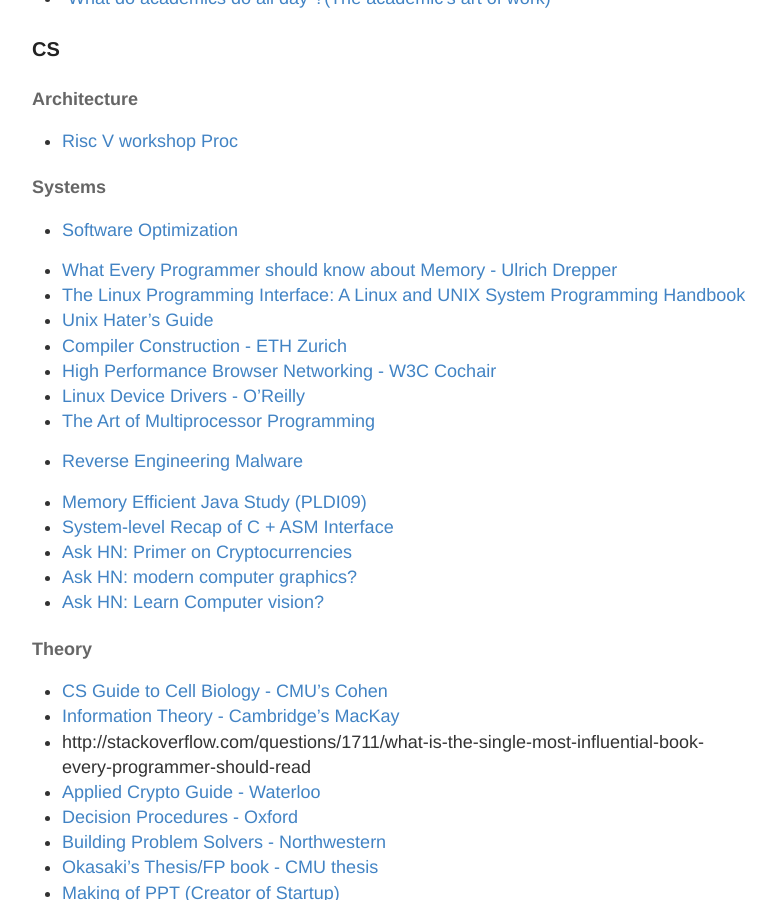
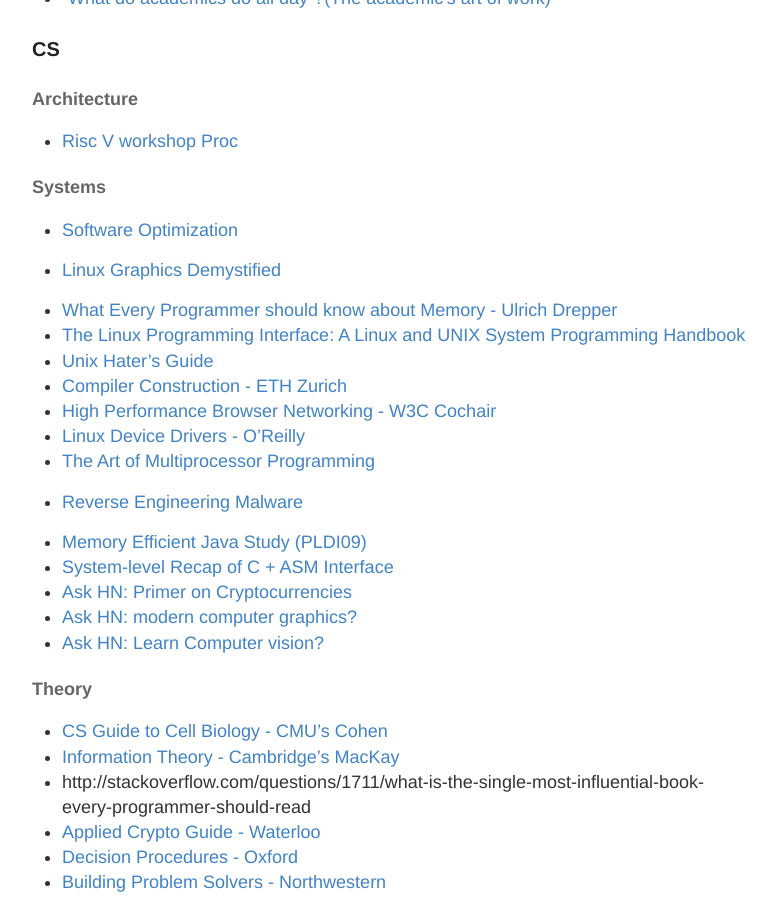
Before and after one commit to RONNCC/ronncc.github, a Jekyll site: the page built from _posts/2015-12-25-ReadingList.md, in a window 1280 px wide and 900 px high, scrolled down 3418 px. Shown: the whole window, without its empty margins (248-1024 px from the left). Built offline with Jekyll 4.4.1, drawn with Linux system fonts in a browser that asks for light colours; comment, search, counter and statistics services are not loaded.

Commit message:
Update 2015-12-25-ReadingList.md

```diff
--- a/_posts/2015-12-25-ReadingList.md
+++ b/_posts/2015-12-25-ReadingList.md
@@ -135,6 +135,7 @@
 #### Systems
 
 - [Software Optimization](http://agner.org/optimize/)
+- [Linux Graphics Demystified](https://keyj.emphy.de/files/linuxgraphics_en.pdf)
 
 
 - [What Every Programmer should know about Memory - Ulrich Drepper](https://www.akkadia.org/drepper/cpumemory.pdf)
```
